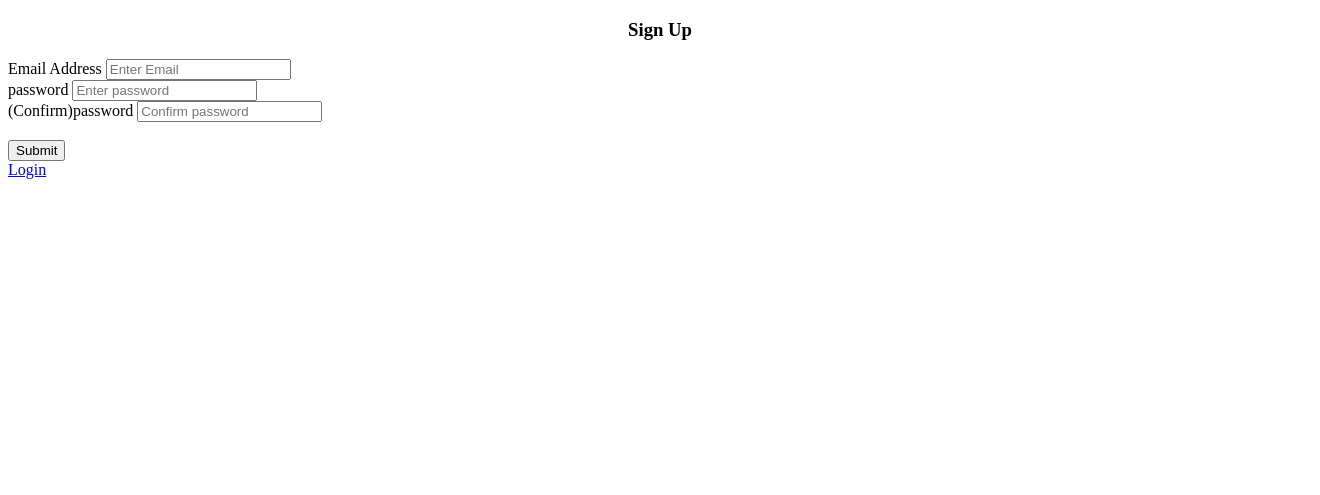
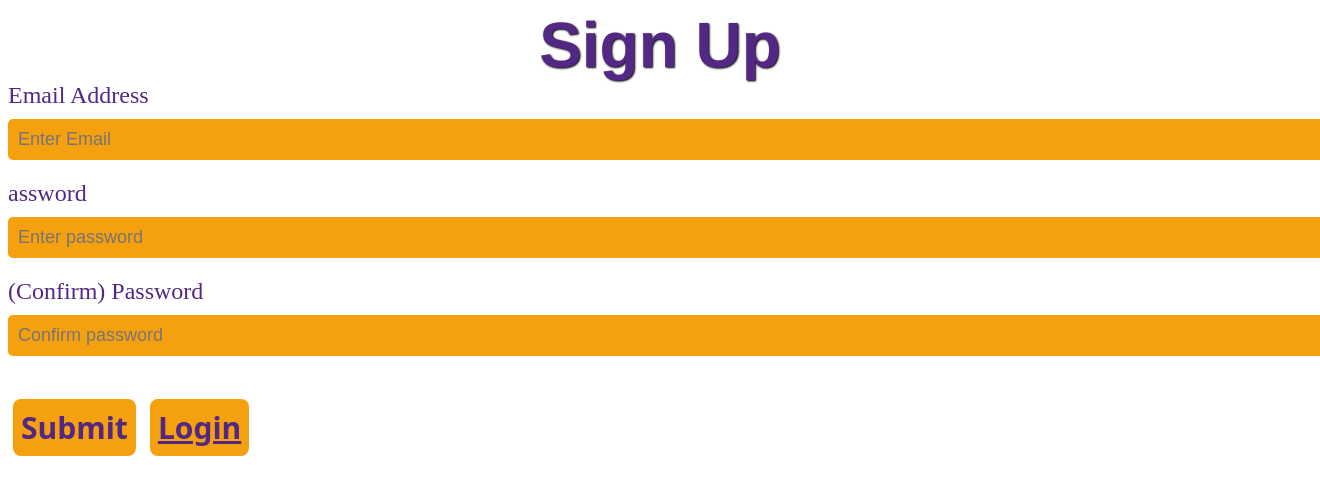
Before and after one commit to CS322-SP23/SMC-Overflow, a Flask app: template website/templates/sign_up.html in a window 1320 px wide; the page is wider, and only the part inside the window is pictured. Shown: the top 495 px of that part. Run offline with Flask 3, Linux system fonts and the light colour scheme; the template is opened without the code that fills it, so the values that code supplies are empty.

Commit message:
made sign up look better. Moved logout button

```diff
--- a/website/templates/sign_up.html
+++ b/website/templates/sign_up.html
@@ -1,7 +1,94 @@
 <!DOCTYPE html>
+<style>
+  /* Page Header */
+  .header {
+      text-align: center;
+      font-family: Helvetica;
+      font-weight: bold;
+      color: #532884;
+      text-shadow: 1px 1px 2px rgba(0, 0, 0, 1);
+      font-size: 4em;
+    }
+
+    /* Email Input */
+    .Email {
+  margin-bottom: 20px;
+  }
+
+  .Email label {
+  display: block;
+  font-size: 24px;
+  color: #532884;
+  margin-bottom: 10px;
+  }
+
+  .Email input[type="email"] {
+  width: 100%;
+  padding: 10px;
+  font-size: 18px;
+  border: none;
+  border-radius: 5px;
+  background-color: #F5A00F;
+  color: #ffffff;
+  }
+
+      /* Password Input */
+    .password {
+    margin-bottom: 20px;
+    }
+
+  .password label {
+  display: block;
+  font-size: 24px;
+  color: #532884;
+  margin-bottom: 10px;
+  }
+
+  .password input[type="password"] {
+  width: 100%;
+  padding: 10px;
+  font-size: 18px;
+  border: none;
+  border-radius: 5px;
+  background-color: #F5A00F;
+  color: #ffffff;
+  }
+
+  .login-button {
+  font-family: 'Noto Sans', sans-serif;
+  font-weight: bold;
+  margin: 5px;
+  padding: 8px 8px;
+  font-size: 30px;
+  background-color: #F5A00F;
+  color: #532884;
+  border: none;
+  border-radius: 8px;
+  cursor: pointer;
+  transition: all 0.2s ease-in-out;
+
+}
+.sign-up-button {
+  font-family: 'Noto Sans', sans-serif;
+  font-weight: bold;
+  margin: 5px;
+  padding: 8px 8px;
+  font-size: 30px;
+  background-color: #F5A00F;
+  color:#532884;
+  border: none;
+  border-radius: 8px;
+  cursor: pointer;
+  transition: all 0.2s ease-in-out;
+
+}
+  </style>
 <form method = "POST">
+  <div class = "header"
     <h3 align = "center">Sign Up</h3>
-    <div class = "form-group">
+    </div>
+
+    <div class = "Email">
         <label for="email">Email Address</label>
         <input
         type = "email"
@@ -12,8 +99,8 @@
         />
     </div>
 
-    <div class = "form-group">
-        <label for="password1">password</label>
+    <div class = "password">
+        <label for="password1">assword</label>
         <input
         type = "password"
         class = "form-control"
@@ -23,8 +110,8 @@
         />
     </div>
 
-    <div class = "form-group">
-        <label for="password2">(Confirm)password</label>
+    <div class = "password">
+        <label for="password2">(Confirm) Password</label>
         <input
         type = "password"
         class = "form-control"
@@ -34,8 +121,7 @@
         />
     </div>
     <br />
-    <button type="submit" class = "btn btn-primary">Submit</button>
-    <br />
-    <a href="/login" class="btn btn-primary">Login</a>
+    <button type="submit" class = "sign-up-button">Submit</button>
+    <a href="/login" class="login-button">Login</a>
 
 </form>
```
Also changed, not shown: website/templates/index.html (+12 -2 lines).
